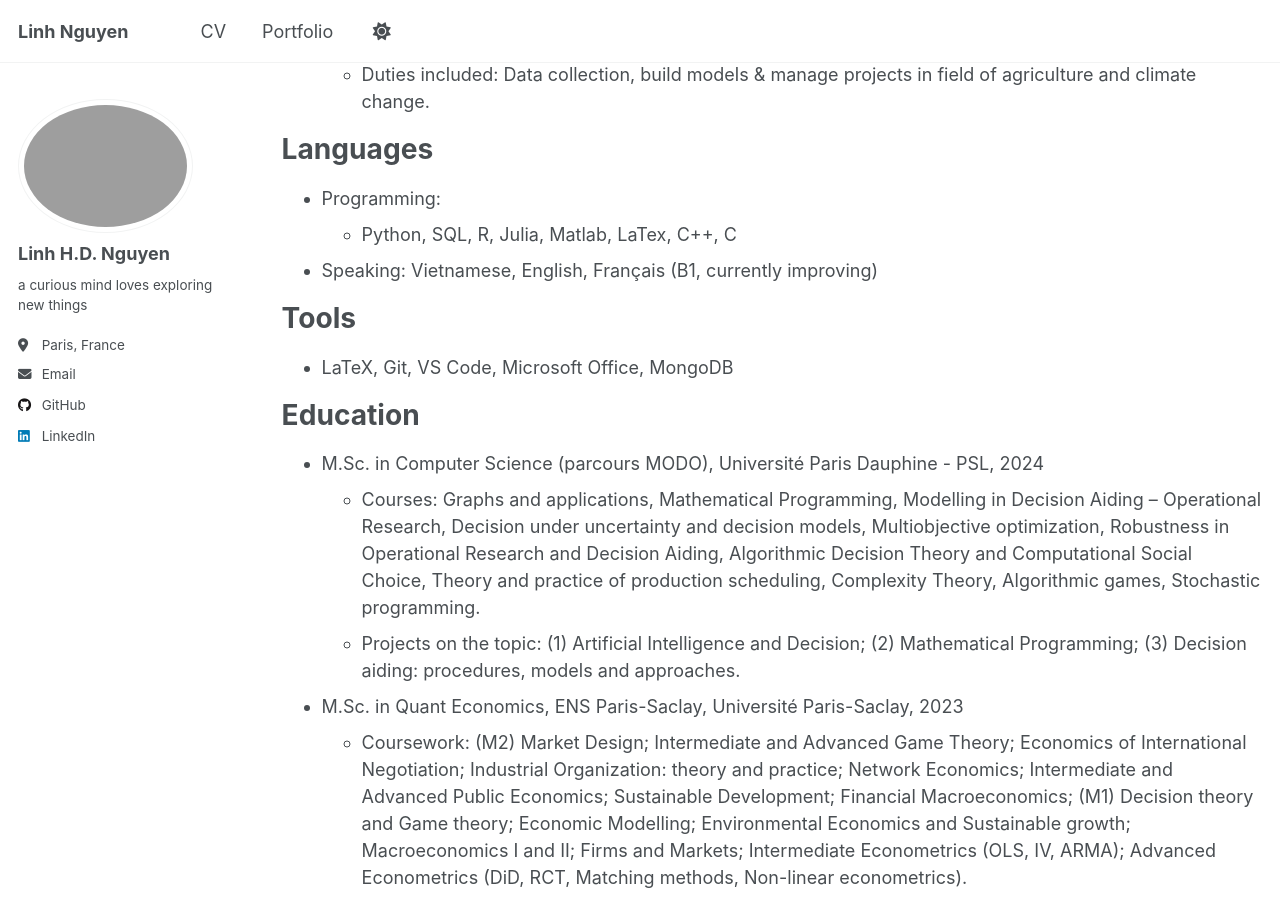
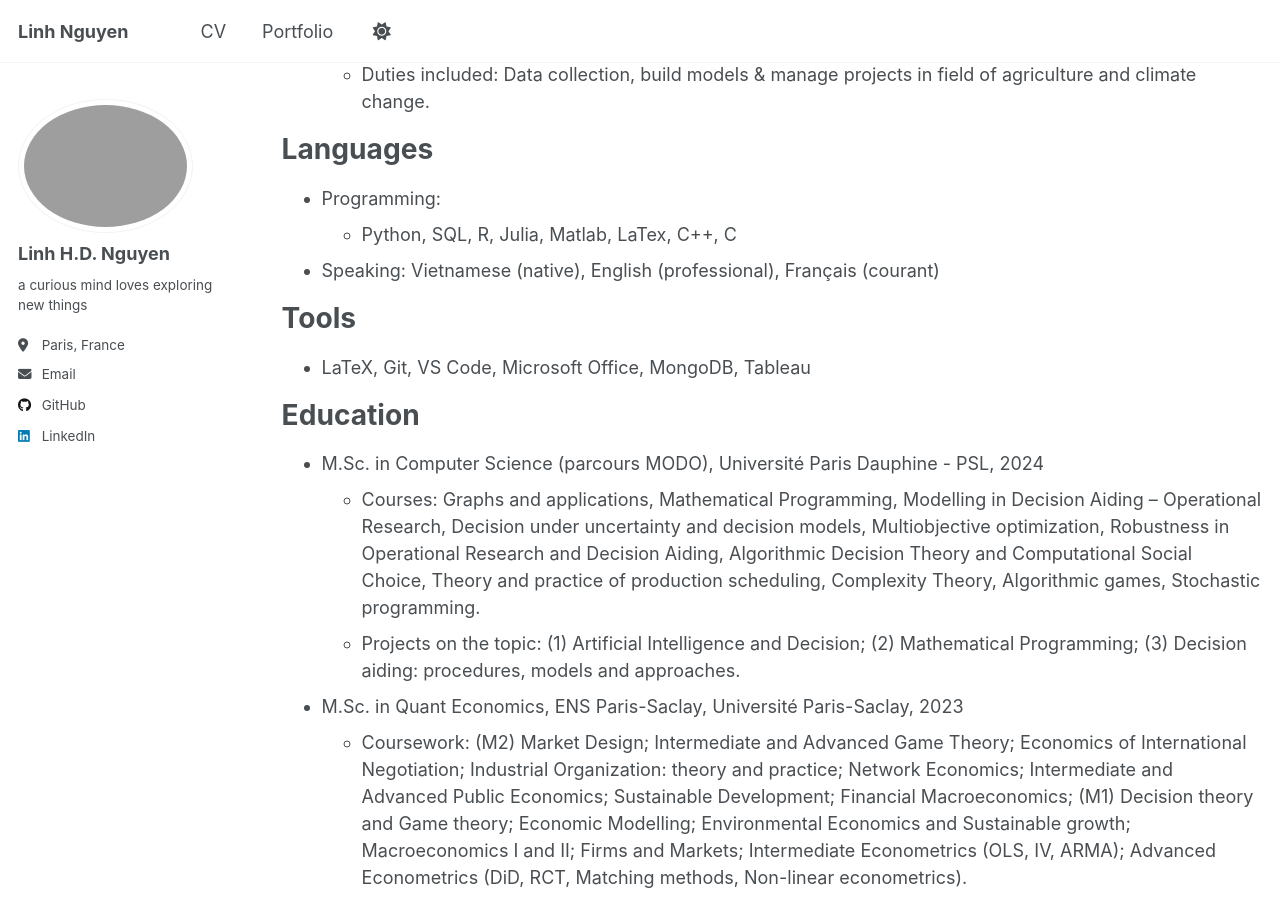
Before and after one commit to hdlinhnguyen/hdlinhnguyen.github.io, a Jekyll site: the page built from _pages/cv.md, in a window 1280 px wide and 900 px high, scrolled down 528 px. Built offline with Jekyll 4.4.1, drawn with Linux system fonts in a browser that asks for light colours; a script that is not in the unit is left out.

Commit message:
Update cv.md

```diff
--- a/_pages/cv.md
+++ b/_pages/cv.md
@@ -32,11 +32,11 @@ Languages
 ======
 * Programming:
   * Python, SQL, R, Julia, Matlab, LaTex, C++, C
-* Speaking: Vietnamese, English, Français (B1, currently improving)
+* Speaking: Vietnamese (native), English (professional), Français (courant)
 
 Tools
 ======
-* LaTeX, Git, VS Code, Microsoft Office, MongoDB
+* LaTeX, Git, VS Code, Microsoft Office, MongoDB, Tableau
 
 Education
 ======
```
